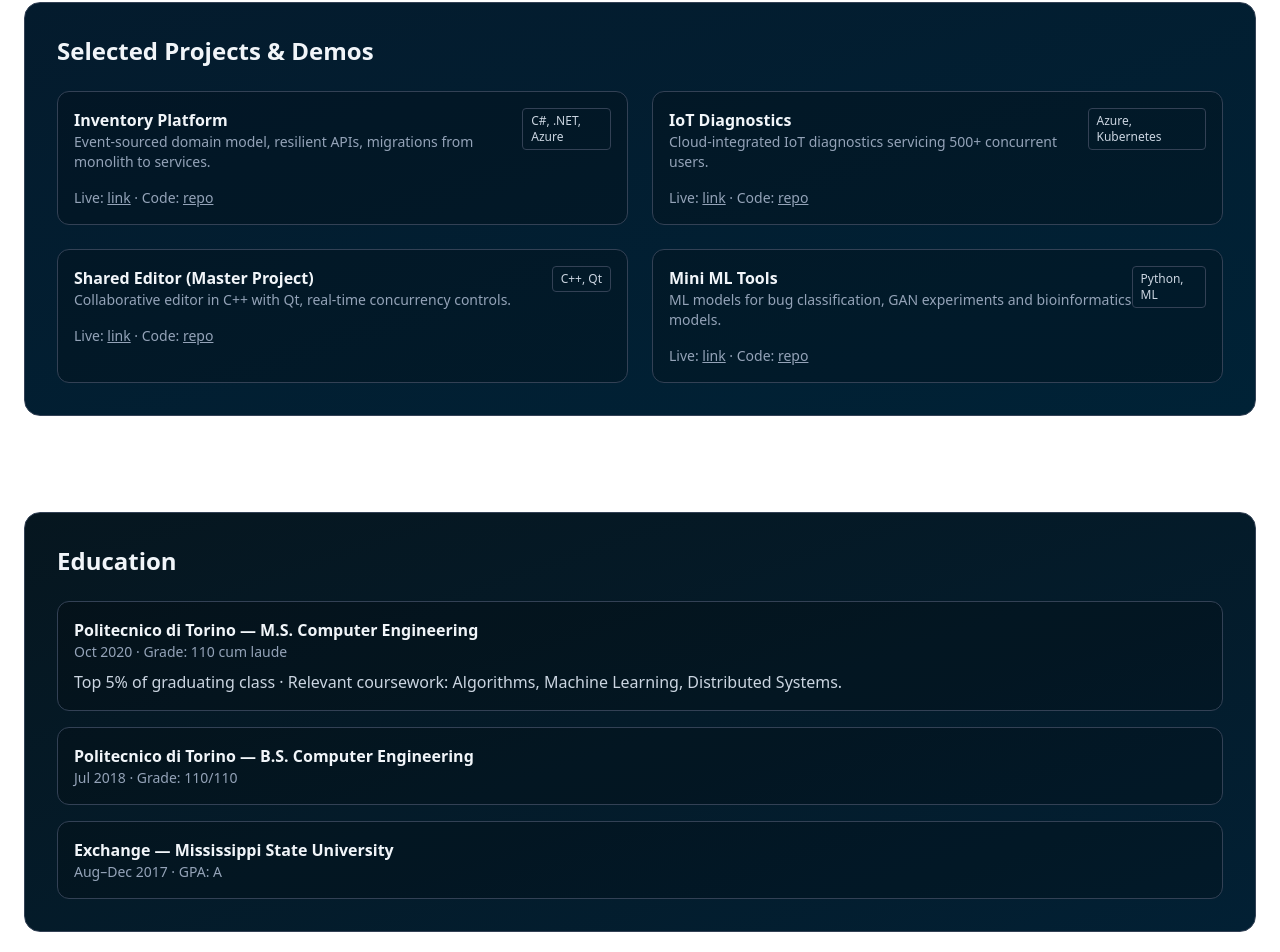
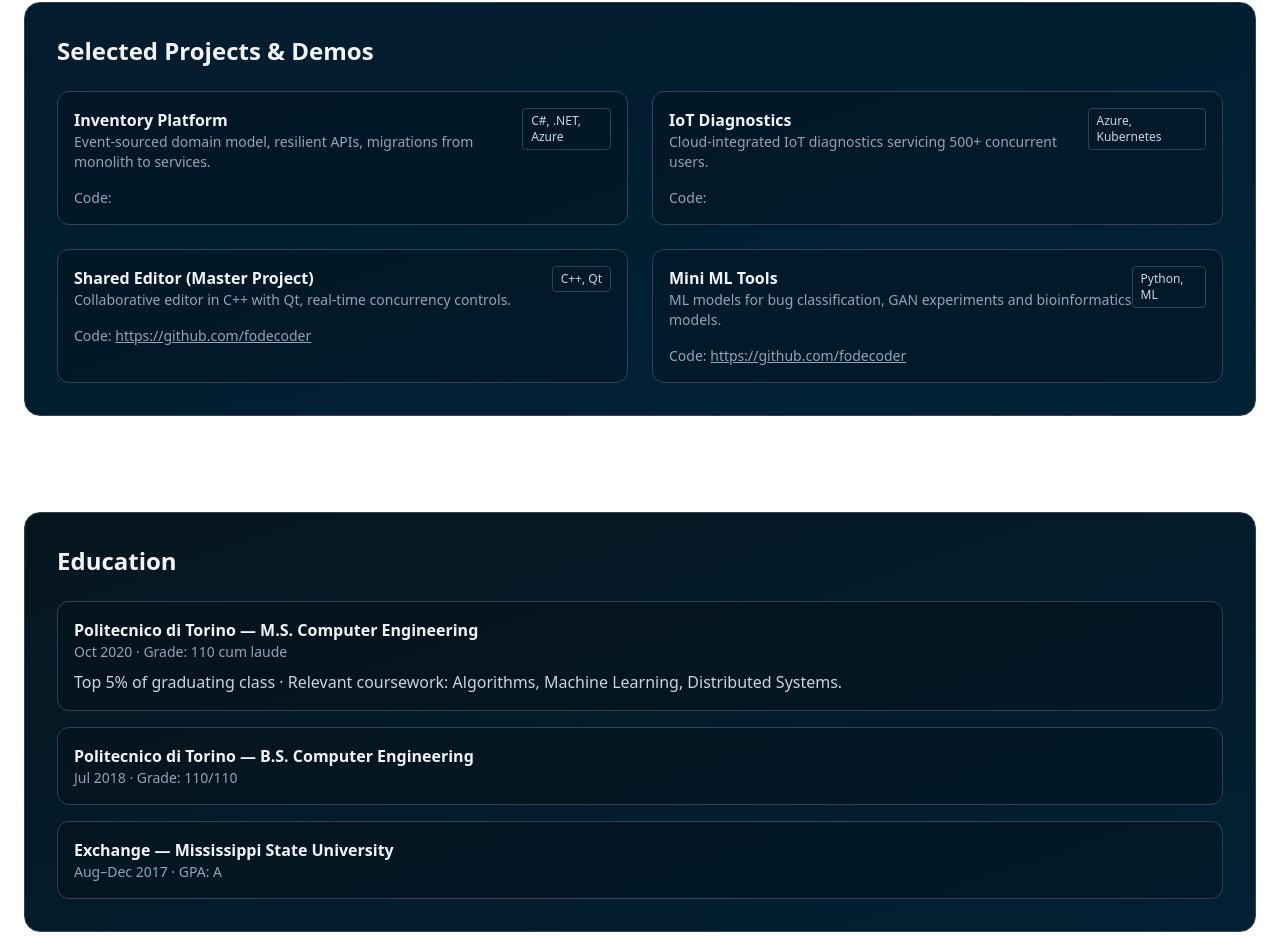
Before and after one commit to fodecoder/my-resume, a React (Vite) app: page / in a window 1280 px wide. Shown: the part 1388-2340 px from the top of the page. Built offline with nearby package versions, Linux system fonts and the light colour scheme.

Commit message:
Add translations for projects

```diff
--- a/src/components/sections/Projects.tsx
+++ b/src/components/sections/Projects.tsx
@@ -1,18 +1,23 @@
+import { useTranslation } from "react-i18next";
+
 const Projects = () => {
+  const { t } = useTranslation();
+
   return (
     <div id="Projects" className="p-8 rounded-2xl bg-gradient-to-br from-[#041b2d] to-[#002236] border border-slate-700">
-      <h2 className="text-2xl font-bold mb-6">Selected Projects & Demos</h2>
+      <h2 className="text-2xl font-bold mb-6">{t("projects.title")}</h2>
       <div className="grid grid-cols-1 md:grid-cols-2 gap-6">
-        <ProjectCard title="Inventory Platform" desc="Event-sourced domain model, resilient APIs, migrations from monolith to services." tech="C#, .NET, Azure" />
-        <ProjectCard title="IoT Diagnostics" desc="Cloud-integrated IoT diagnostics servicing 500+ concurrent users." tech="Azure, Kubernetes" />
-        <ProjectCard title="Shared Editor (Master Project)" desc="Collaborative editor in C++ with Qt, real-time concurrency controls." tech="C++, Qt" />
-        <ProjectCard title="Mini ML Tools" desc="ML models for bug classification, GAN experiments and bioinformatics models." tech="Python, ML" />
+        <ProjectCard title={t("projects.inventoryPlatform.title")} desc={t("projects.inventoryPlatform.desc")} tech={t("projects.inventoryPlatform.tech")} link={t("projects.inventoryPlatform.link")} />
+        <ProjectCard title={t("projects.iotDiagnostics.title")} desc={t("projects.iotDiagnostics.desc")} tech={t("projects.iotDiagnostics.tech")} link={t("projects.iotDiagnostics.link")} />
+        <ProjectCard title={t("projects.sharedEditor.title")} desc={t("projects.sharedEditor.desc")} tech={t("projects.sharedEditor.tech")} link={t("projects.sharedEditor.link")} />
+        <ProjectCard title={t("projects.miniMLTools.title")} desc={t("projects.miniMLTools.desc")} tech={t("projects.miniMLTools.tech")} link={t("projects.miniMLTools.link")} />
       </div>
     </div>
   );
 }
 
-function ProjectCard({ title, desc, tech }: { title: string; desc: string; tech: string }) {
+function ProjectCard({ title, desc, tech, link }: { title: string; desc: string; tech: string; link: string }) {
+  const { t } = useTranslation();
   return (
     <div className="p-4 rounded-xl bg-black/20 border border-slate-700 hover:scale-[1.01] transition-transform">
       <div className="flex justify-between items-start">
@@ -22,7 +27,7 @@ function ProjectCard({ title, desc, tech }: { title: string; desc: string; tech:
         </div>
         <div className="text-xs text-slate-300 px-2 py-1 border border-slate-700 rounded">{tech}</div>
       </div>
-      <div className="mt-4 text-slate-400 text-sm">Live: <span className="underline">link</span> · Code: <span className="underline">repo</span></div>
+      <div className="mt-4 text-slate-400 text-sm">{t("projects.code")}: <span className="underline">{link}</span></div>
     </div>
   );
 }
--- a/src/locales/en/translation.json
+++ b/src/locales/en/translation.json
@@ -63,6 +63,34 @@
             ]
         }
     },
+    "projects": {
+        "title": "Selected Projects & Demos",
+        "inventoryPlatform": {
+            "title": "Inventory Platform",
+            "desc": "Event-sourced domain model, resilient APIs, migrations from monolith to services.",
+            "tech": "C#, .NET, Azure",
+            "link": ""
+        },
+        "iotDiagnostics": {
+            "title": "IoT Diagnostics",
+            "desc": "Cloud-integrated IoT diagnostics servicing 500+ concurrent users.",
+            "tech": "Azure, Kubernetes",
+            "link": ""
+        },
+        "sharedEditor": {
+            "title": "Shared Editor (Master Project)",
+            "desc": "Collaborative editor in C++ with Qt, real-time concurrency controls.",
+            "tech": "C++, Qt",
+            "link": "https://github.com/fodecoder"
+        },
+        "miniMLTools": {
+            "title": "Mini ML Tools",
+            "desc": "ML models for bug classification, GAN experiments and bioinformatics models.",
+            "tech": "Python, ML",
+            "link": "https://github.com/fodecoder"
+        },
+        "code": "Code"
+    },
     "others": {
         "athlete": {
             "title": "Athletics — Discipline & Teamwork",
--- a/src/locales/it/translation.json
+++ b/src/locales/it/translation.json
@@ -63,6 +63,30 @@
             ]
         }
     },
+    "projects": {
+        "title": "Selezionati Progetti & Demo",
+        "inventoryPlatform": {
+            "title": "Piattaforma di Inventario",
+            "desc": "Modello di dominio basato su eventi, API resilienti, migrazioni da monolite a servizi.",
+            "tech": "C#, .NET, Azure"
+        },
+        "iotDiagnostics": {
+            "title": "Diagnostica IoT",
+            "desc": "Diagnostica IoT integrata nel cloud per oltre 500 utenti simultanei.",
+            "tech": "Azure, Kubernetes"
+        },
+        "sharedEditor": {
+            "title": "Editor Condiviso (Progetto Principale)",
+            "desc": "Editor collaborativo in C++ con Qt, controlli di concorrenza in tempo reale.",
+            "tech": "C++, Qt"
+        },
+        "miniMLTools": {
+            "title": "Mini ML Tools",
+            "desc": "Modelli ML per la classificazione dei bug, esperimenti GAN e modelli di bioinformatica.",
+            "tech": "Python, ML"
+        },
+        "code": "Codice"
+    },
     "others": {
         "athlete": {
             "title": "Atleta — Disciplina e Lavoro di Squadra",
```
